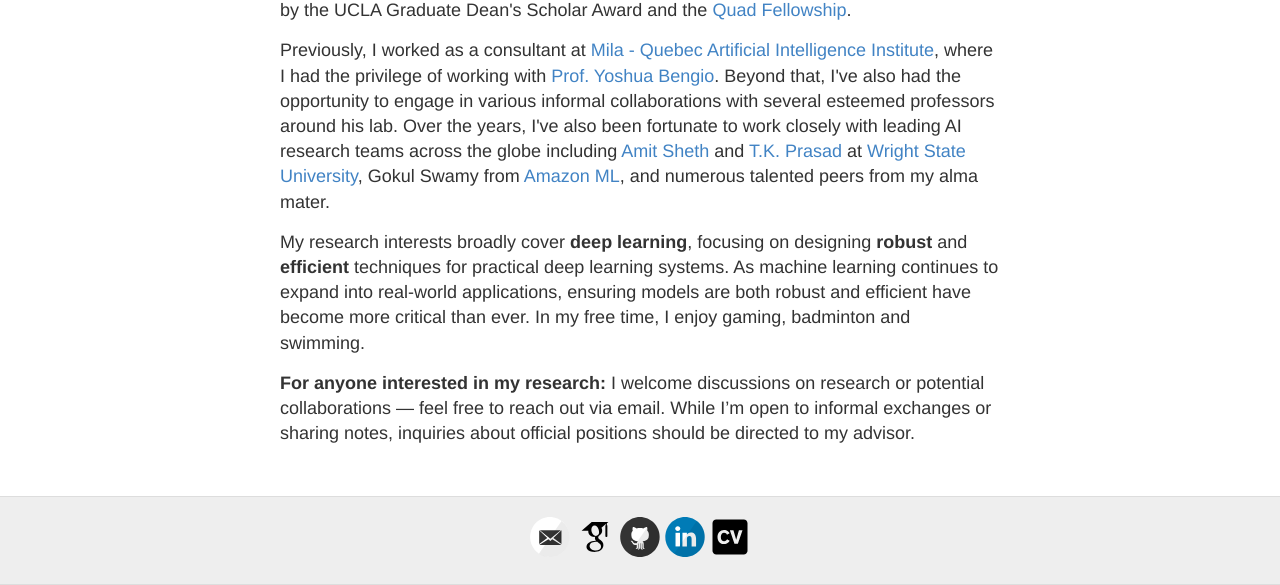
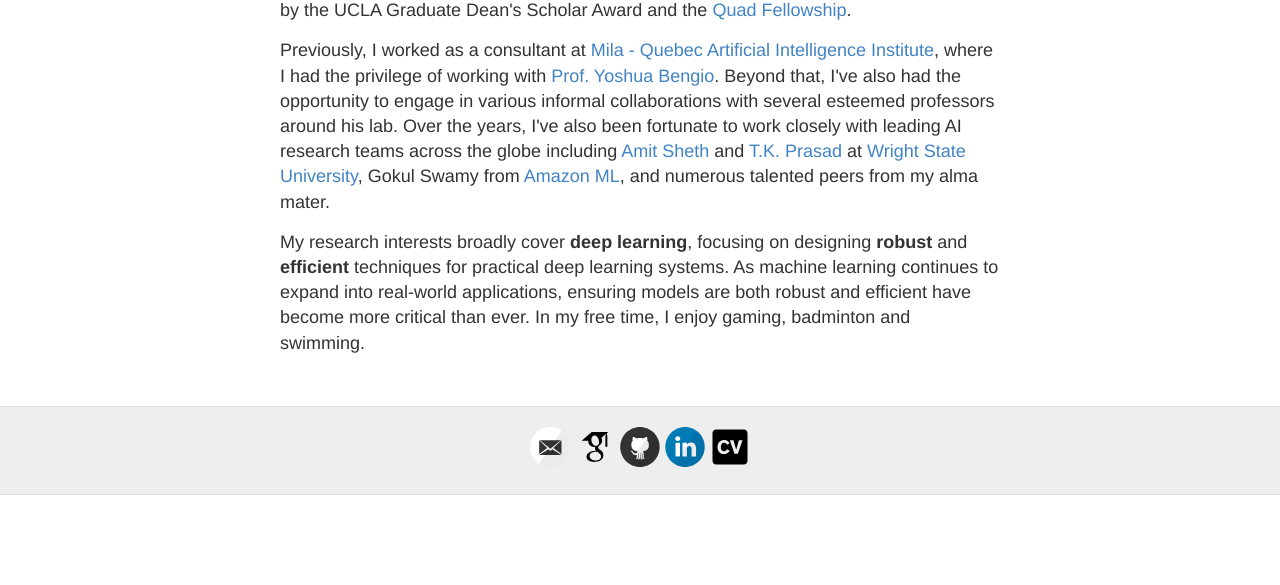
Before and after one commit to RamnathKumar181/ramnathkumar181.github.io, a Jekyll site: the page built from index.html, in a window 1280 px wide, cut to the strip 465-1050 px from the top of the page. Built offline with Jekyll 4.4.1, drawn with Linux system fonts in a browser that asks for light colours; after the commit the page ends 960 px from its top, so only the background shows below that.

Commit message:
fixed problem

```diff
--- a/index.html
+++ b/index.html
@@ -20,7 +20,3 @@
 <p>
 My research interests broadly cover <b>deep learning</b>, focusing on designing <b>robust</b> and <b>efficient</b> techniques for practical deep learning systems. As machine learning continues to expand into real-world applications, ensuring models are both robust and efficient have become more critical than ever. In my free time, I enjoy gaming, badminton and swimming.
 </p>
-
-<p>
-<b>For anyone interested in my research:</b> I welcome discussions on research or potential collaborations — feel free to reach out via email. While I’m open to informal exchanges or sharing notes, inquiries about official positions should be directed to my advisor.
-</p>
```
